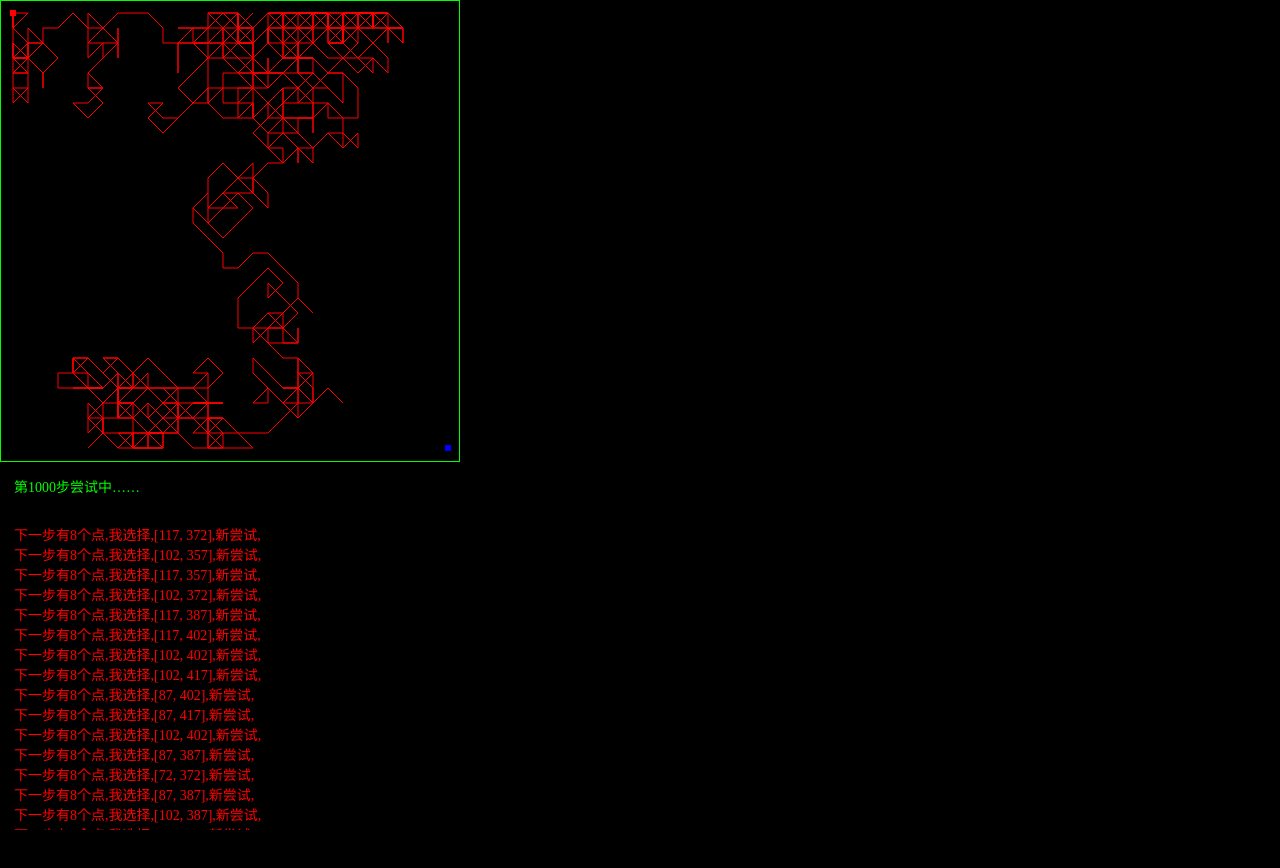
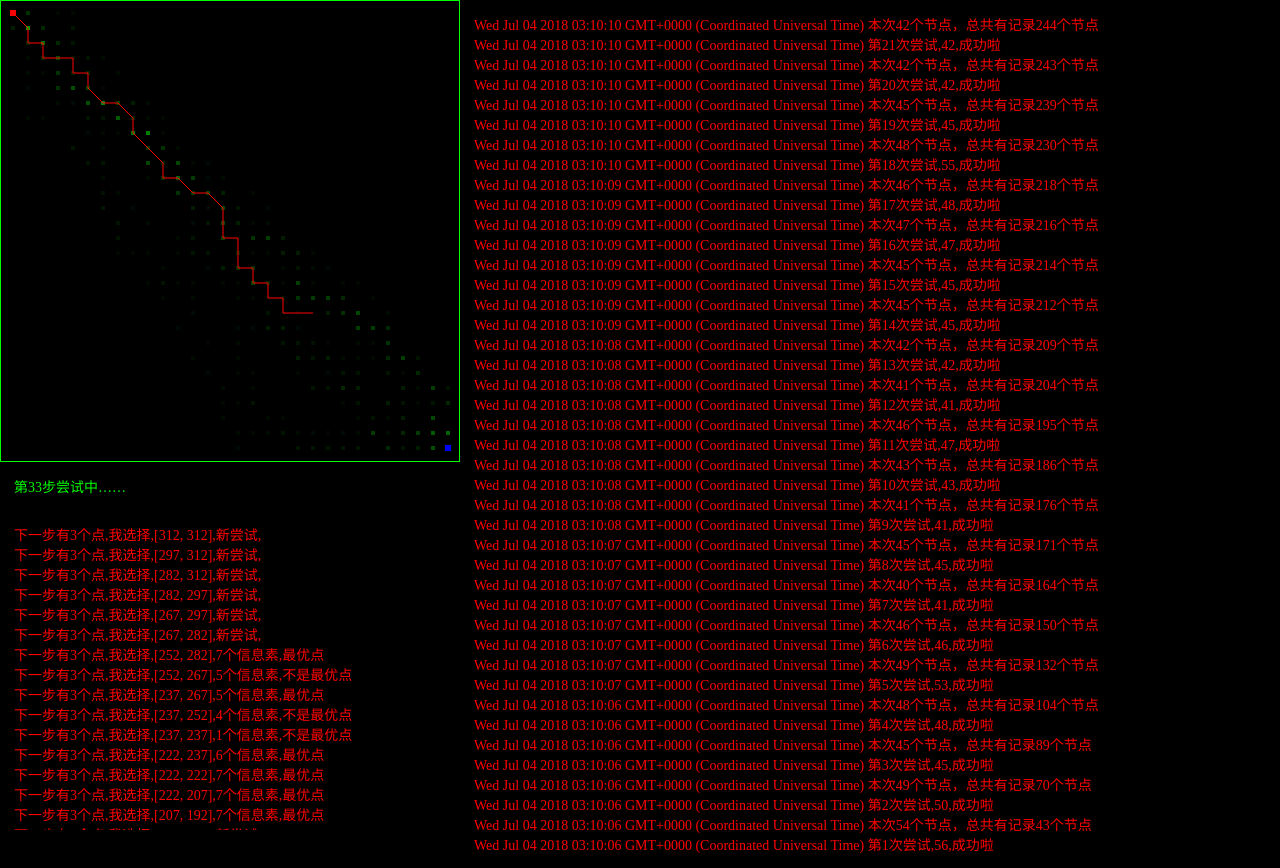
Before and after one commit to rhinel/code-ant, a plain HTML site: page index.html in a window 1280 px wide. Before the commit the page ends 830 px from the top, so only its background shows below. Drawn offline with Linux system fonts and the light colour scheme.

Commit message:
代码优化

```diff
--- a/index.html
+++ b/index.html
@@ -122,16 +122,30 @@
 
   <script>
     // 初始化绘图
+    const pointWidth = 30;             // 点阵宽度
+    const pointHeight = 30;            // 点阵高度
+    const pointWGep = 10;              // 点阵宽度间距
+    const pointHGep = 10;              // 点阵高度间距
+    const pointBig = 5;                // 点尺寸
+    const pheromonesStart = 30;        // 净空区域范围
+
     const canvas = document.querySelector('#canvas');
-    canvas.width = 30 * 5 + 31 * 10;
-    canvas.height = 30 * 5 + 31 * 10;
+    canvas.width = pointWidth * pointBig + ( pointWidth + 1 ) * pointWGep;
+    canvas.height = pointHeight * pointBig + ( pointHeight + 1 ) * pointHGep;
     const ctx = canvas.getContext('2d');
 
     // 初始化绘图点（含绘图信息素信息点）
     const initArr = [];
-    for (let i = 0; i < 30; i++) {
-      for (let j = 0; j < 30; j++) {
-        initArr.push([15 * j + 10, 15 * i + 10, i == 29 && j == 29 ? 5 : 0]);
+    for (let i = 0; i < pointWidth; i++) {
+      for (let j = 0; j < pointHeight; j++) {
+        initArr.push([
+          (pointWGep + pointBig) * j + pointWGep,
+          (pointHGep + pointBig) * i + pointHGep,
+          i > pheromonesStart && j > pheromonesStart
+            ? Math.min(i - pheromonesStart, j - pheromonesStart)
+            : 0
+          ]
+        );
       }
     }
 
@@ -142,18 +156,21 @@
       let timesCount = 0;              // 每次尝试步数计数
       let roundCount = 0;              // 尝试多少轮
       let successCount = 0;            // 成功尝试多少轮
-      let done = false;                // 当前是否成功
 
       // 信息素配置
-      let pheromones = new Set();      // 全部保存的信息素点
+      let pheromones = new Set(
+        initArr
+          .filter(_ => _[2] > 0)
+          .map(_ => JSON.stringify([_[0] + 2, [_[1] + 2]]))
+      );                               // 全部保存的信息素点
       let pheromonesTmp = new Set();   // 当前信息素点
-      const damping = 0.2;             // 信息素挥发度
-      const changePoint = 2;           // 信息素变动数
-      const randomSearch = 1;          // 随机搜索多少倍新点（最大）
+      const damping = 0.3;             // 信息素挥发度
+      const changePoint = 1;           // 信息素变动数
+      const randomSearch = 2;          // 随机搜索多少倍新点（最大）
 
-      // 一次尝试
-      const oneTry = async () => {
+
       // 画背景，标记信息素
+      const drawBG = async () => {
         showCount('画点中……');
         showtry();
         ctx.clearRect(0, 0, canvas.width, canvas.height);
@@ -176,22 +193,36 @@
             }, 0);
           });
         }
+      }
 
+      // 一次尝试
+      const oneTry = async () => {
         // 起点和终点
         ctx.fillStyle='red';
         ctx.fillRect(9, 9, 6, 6);
         ctx.fillStyle='blue';
-        ctx.fillRect(444, 444, 6, 6);
+        ctx.fillRect(
+          15 * ( pointWidth - 1 ) + 9,
+          15 * ( pointHeight - 1 ) + 9,
+          6,
+          6
+        );
 
         const start = [12, 12];
-        const end = [15 * 29 + 12, 15 * 29 + 12];
+        const end = [
+          15 * ( pointWidth - 1 ) + 12,
+          15 * ( pointHeight - 1 ) + 12
+        ];
+
+        let done = false;
 
         // 开始找
         while ((start[0] != end[0] || start[1] != end[1]) && timesCount < timesMax)
         {
           showCount('第' + timesCount + '步尝试中……');
           timesCount++;
-          await new Promise((resolve, reject) => {
+
+          done = await new Promise((resolve, reject) => {
             setTimeout(() => {
 
               // 确定下一步组合范围
@@ -202,7 +233,8 @@
               } else if (start[0] == end[0]) {
                 xRange = [-15, 0];
               } else {
-                xRange = [-15, 0, 15];
+                // xRange = [-15, 0, 15];
+                xRange = [0, 15];
               }
 
               if (start[1] == 12) {
@@ -210,7 +242,8 @@
               } else if (start[1] == end[1]) {
                 yRange = [-15, 0];
               } else {
-                yRange = [-15, 0, 15];
+                // yRange = [-15, 0, 15];
+                yRange = [0, 15];
               }
 
               // 所有可选组合
@@ -305,11 +338,21 @@
               // 添加本次信息素
               pheromonesTmp.add(JSON.stringify(start));
 
-              // 成功了
+              // 结果是否到达目标
               if (start[0] == end[0] && start[1] == end[1]) {
-                done = true;
+                resolve(true);
+              } else {
+                resolve();
+              }
+            }, 5);
+          })
+        }
+
+        return done;
+      }
 
       // 保留信息素，衰减信息素
+      const dutyPH = () => {
         pheromonesTmp.forEach(i => {
           const pi = JSON.parse(i);
           initArr.forEach(j => {
@@ -325,20 +368,21 @@
             .map(_ => JSON.stringify([_[0] + 2, _[1] + 2]))
         );
       }
-              resolve();
-            }, 5);
-          })
-        }
+
+      // 开始尝试
+      while (timesCount != Math.max(pointWidth, pointHeight))
+      {
+        timesCount = 0;
+        roundCount++;
+        pheromonesTmp = new Set();
+
+        await drawBG();
+        const done = await oneTry();
+        if (done) {
+          dutyPH();
+          successCount++;
         }
 
-      // 开始尝试
-      while (timesCount != 30)
-      {
-        pheromonesTmp = new Set();
-        timesCount = 0;
-        roundCount++;
-        await oneTry();
-        if (done) successCount++;
         showlog('第' + roundCount + '次尝试', timesCount, timesCount == timesMax ? '失败啦' : '成功啦');
         showlog(`本次${pheromonesTmp.size}个节点，总共有记录${pheromones.size}个节点`);
       }
```
Lines whose indentation alone changed are shown as unchanged.
